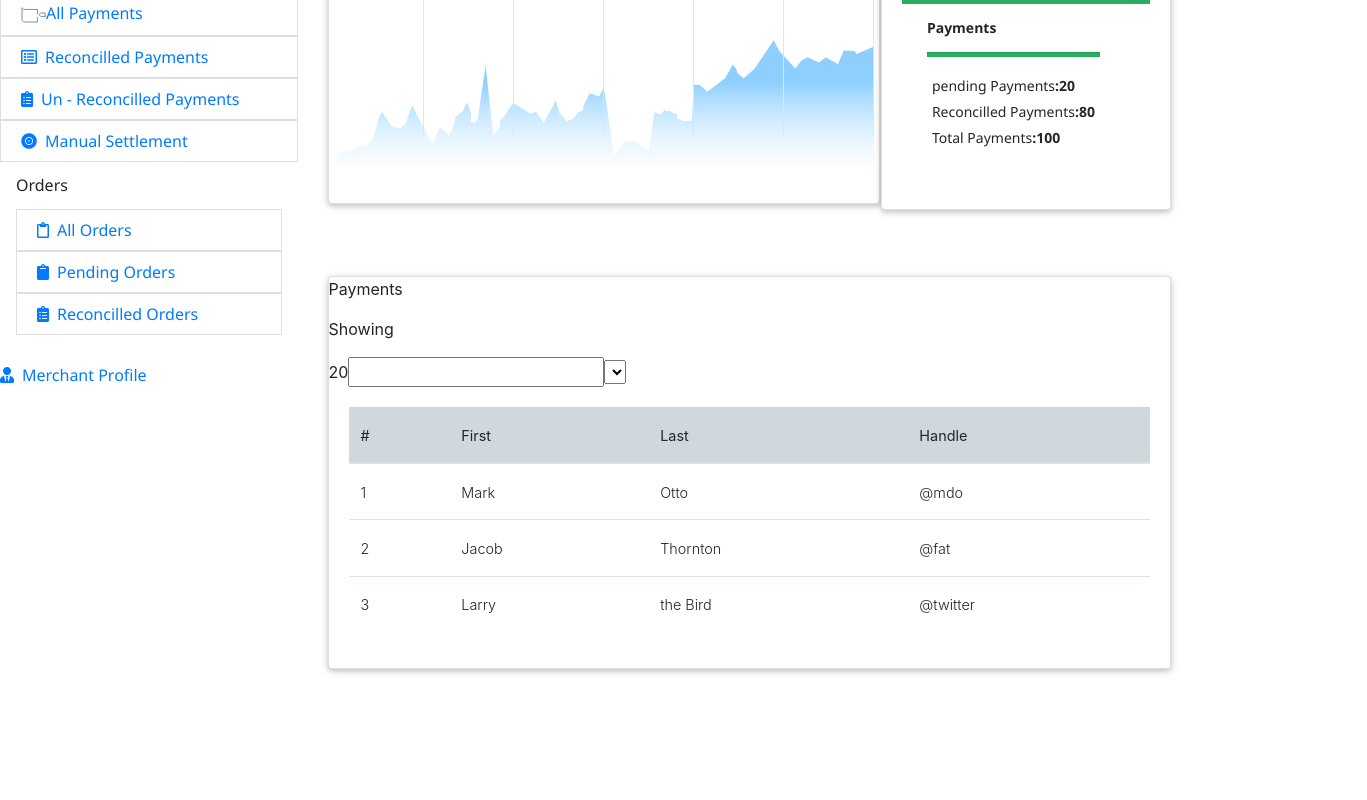
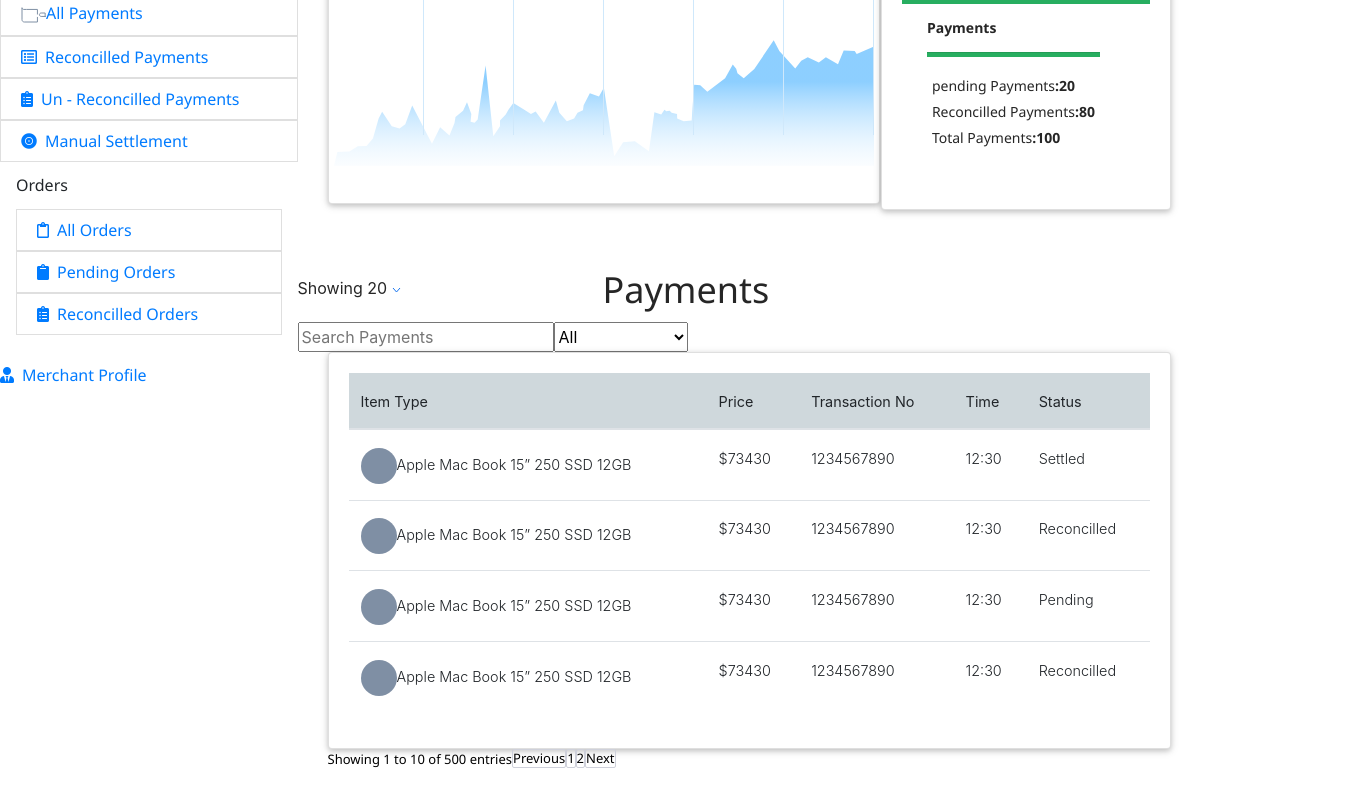
Before and after one commit to princeadeyeye/admintemplate, a React (Create React App) app in the folder admintemplate/: page / in a window 1280 px wide. Shown: the part 352-1152 px from the top of the page, 1367 px wide, since content can reach past the window. Before the commit the page ends 1053 px from the top, so only its background shows below. Built offline with nearby package versions, Linux system fonts and the light colour scheme.

Commit message:
adding more chart and table ui features

```diff
--- a/admintemplate/src/App.css
+++ b/admintemplate/src/App.css
@@ -364,3 +364,57 @@ font-size: 14px;
 line-height: 16px;
 color: #262626;
 }
+
+.table-header {
+  position: absolute;
+width: 165px;
+height: 30px;
+left: 290px;
+top: 567px;
+margin-bottom: 4em;
+font-family: Segoe UI;
+font-size: 36px;
+line-height: 48px;
+display: flex;
+align-items: flex-end;
+
+color: #262626;
+}
+
+.table-header-input p{
+
+  width: 1069px;
+  height: 30px;
+  left: 262px;
+  top: 614px;
+
+  color: #262626;
+}
+
+.table-pagination {
+  position: absolute;
+left: 0%;
+right: 83.54%;
+top: 17.24%;
+bottom: 20.69%;
+
+font-family: Segoe UI;
+font-size: 13px;
+line-height: 17px;
+/* identical to box height */
+
+display: flex;
+align-items: flex-end;
+color: #000000;
+}
+
+.table-pagination span {
+
+top: 0%;
+bottom: 0%;
+display: flex;
+align-items: flex-end;
+border: 1px solid #CED0DA;
+box-sizing: border-box;
+border-radius: 2px;
+}
--- a/admintemplate/src/components/sections/TableSection.js
+++ b/admintemplate/src/components/sections/TableSection.js
@@ -4,59 +4,91 @@ import { MDBCard, MDBCardBody, MDBTable, MDBTableBody, MDBTableHead, MDBRow, MDB
 const TableSection = () => {
   return (
     <MDBRow className="mb-4">
+      <div className='table-header row'>
+        <p className='col-xl-12'>Payments</p>
+      </div>
+        <div className='row table-header-input'>
+
+                <p>Showing 20 <svg width="9" height="6" viewBox="0 0 9 6" fill="none" xmlns="http://www.w3.org/2000/svg">
+                  <path d="M8 1L4.5 5L1 1" stroke="#1875F0"/>
+                </svg>
+              </p>
+                <input type='text'  placeholder='Search Payments'/>
+                  <select>
+                    <option value=''>All</option>
+                    <option value=''>Reconcilled</option>
+                    <option value=''>Un-reconcilled</option>
+                    <option value=''>Settled</option>
+                    <option value=''>Unsettled</option>
+                  </select>
+              </div>
           <MDBCol md="12">
               <MDBCard>
-              <div className='header'>
-                      <p>Payments</p>
-                      </div>
-              <div>
-                <p>Showing</p><span>20</span>
-                <span><input type='text'  placeholder=''Search Payments/></span>
-                <span>
-                  <select>
-                    <option value='All'></option>
-                    <option value=''></option>
-                    <option value=''></option>
-                    <option value=''></option>
-                    <option value=''></option>
-                  </select>
-                </span>
-              </div>
                   <MDBCardBody>
 
                     <MDBTable hover>
                       <MDBTableHead color="blue-grey lighten-4">
                         <tr>
-                          <th>#</th>
-                          <th>First</th>
-                          <th>Last</th>
-                          <th>Handle</th>
+                          <th>Item Type</th>
+                          <th>Price</th>
+                          <th>Transaction No</th>
+                          <th>Time</th>
+                          <th>Status</th>
                         </tr>
                       </MDBTableHead>
                       <MDBTableBody>
                         <tr>
-                          <td>1</td>
-                          <td>Mark</td>
-                          <td>Otto</td>
-                          <td>@mdo</td>
+                           <td><svg width="36" height="36" viewBox="0 0 36 36" fill="none" xmlns="http://www.w3.org/2000/svg">
+                              <circle cx="18" cy="18" r="18" fill="#7F8FA4"/>
+                          </svg>
+                          Apple Mac Book 15” 250 SSD 12GB</td>
+                          <td>$73430</td>
+                          <td>1234567890</td>
+                          <td>12:30</td>
+                          <td>Settled</td>
                         </tr>
                         <tr>
-                          <td>2</td>
-                          <td>Jacob</td>
-                          <td>Thornton</td>
-                          <td>@fat</td>
+                           <td><svg width="36" height="36" viewBox="0 0 36 36" fill="none" xmlns="http://www.w3.org/2000/svg">
+                              <circle cx="18" cy="18" r="18" fill="#7F8FA4"/>
+                          </svg>
+                          Apple Mac Book 15” 250 SSD 12GB</td>
+                          <td>$73430</td>
+                          <td>1234567890</td>
+                          <td>12:30</td>
+                          <td>Reconcilled</td>
                         </tr>
                         <tr>
-                          <td>3</td>
-                          <td>Larry</td>
-                          <td>the Bird</td>
-                          <td>@twitter</td>
+                           <td><svg width="36" height="36" viewBox="0 0 36 36" fill="none" xmlns="http://www.w3.org/2000/svg">
+                              <circle cx="18" cy="18" r="18" fill="#7F8FA4"/>
+                          </svg>
+                          Apple Mac Book 15” 250 SSD 12GB</td>
+                          <td>$73430</td>
+                          <td>1234567890</td>
+                          <td>12:30</td>
+                          <td>Pending</td>
+                        </tr>
+                        <tr>
+                          <td><svg width="36" height="36" viewBox="0 0 36 36" fill="none" xmlns="http://www.w3.org/2000/svg">
+                              <circle cx="18" cy="18" r="18" fill="#7F8FA4"/>
+                          </svg>
+                          Apple Mac Book 15” 250 SSD 12GB</td>
+                          <td>$73430</td>
+                          <td>1234567890</td>
+                          <td>12:30</td>
+                          <td>Reconcilled</td>
                         </tr>
                       </MDBTableBody>
                     </MDBTable>
                   </MDBCardBody>
               </MDBCard>
           </MDBCol>
+          <MDBCol md="12 table-pagination">
+            Showing 1 to 10 of 500 entries
+              <span>Previous </span>
+              <span>1</span>
+              <span>2</span>
+              <span>Next</span>
+          </MDBCol>
       </MDBRow>
   )
 }
```
